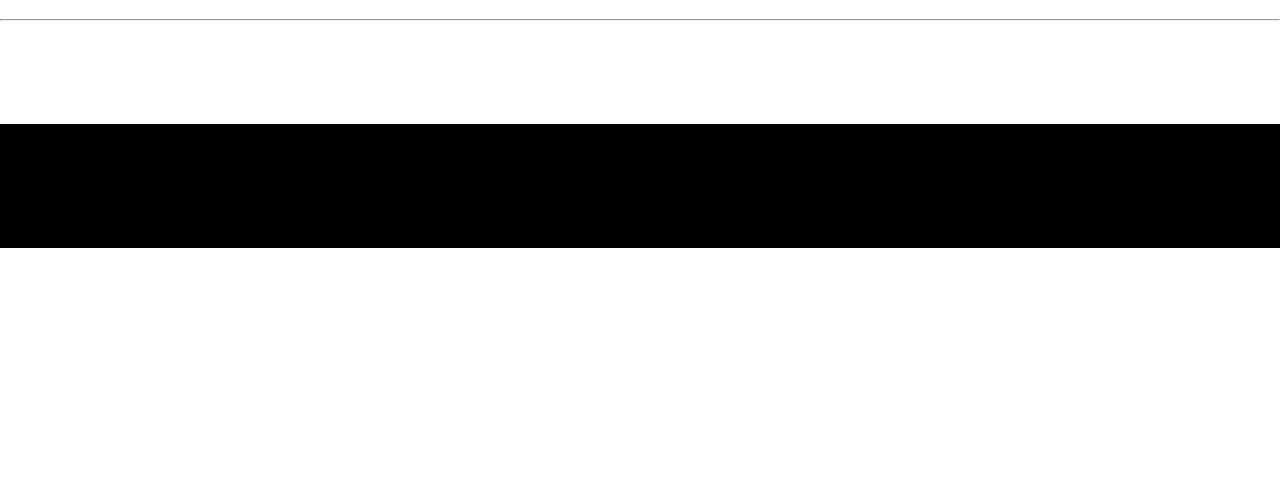
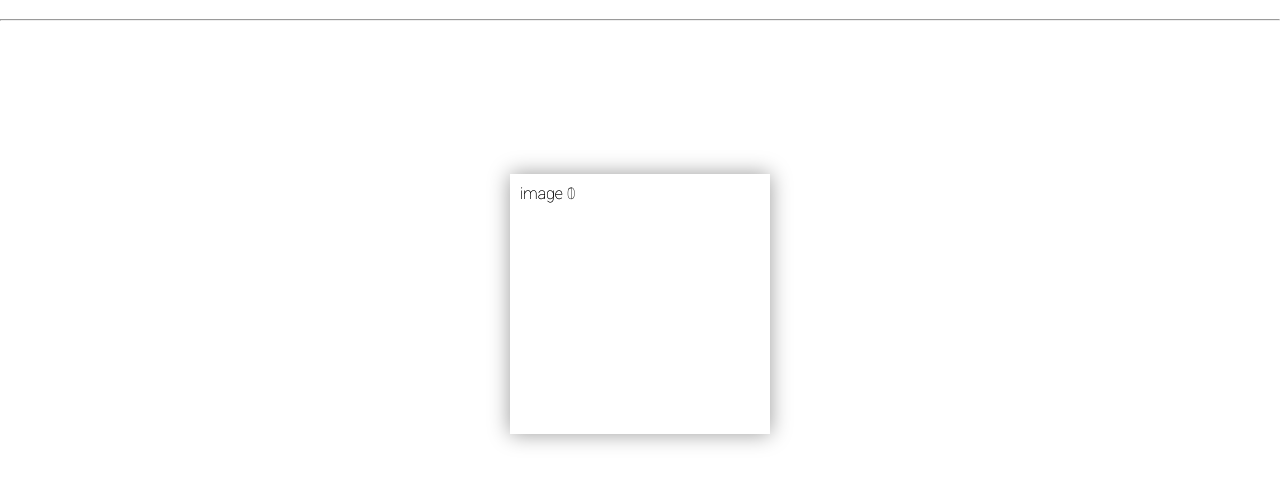
Before and after one commit to PyDever/ysh-server, a Node server app: page / in a window 1280 px wide. Shown: the part 2213-2697 px from the top of the page. Before the commit the page ends 2461 px from the top, so only its background shows below. Run offline with Node 20, Linux system fonts and the light colour scheme; some libraries are stand-ins or nearby versions.

Commit message:
latest update

```diff
--- a/public/styles/index.css
+++ b/public/styles/index.css
@@ -31,6 +31,25 @@ body {
   width: 100%;
       background-image: url("../media/beach.jpg");
 }
+
+
+#slideshow {
+    margin: 50px auto;
+    position: relative;
+    width: 240px;
+    height: 240px;
+    padding: 10px;
+    box-shadow: 0 0 20px rgba(0,0,0,0.4);
+}
+
+#slideshow > div {
+    position: absolute;
+    top: 10px;
+    left: 10px;
+    right: 10px;
+    bottom: 10px;
+}
+
 
 .main-two {
   display: flex;
--- a/views/index.ejs
+++ b/views/index.ejs
@@ -101,13 +101,26 @@
     <hr>
     <br><br><br><br><br>
 
-    <div class="division-bar">
-      <div class="container">
-        <ul>
-          <p>(808)222-3979</p>
-        </ul>
-      </div>
+  <div id="slideshow">
+    <div>
+     image 0
     </div>
+    <div>
+     image 1
+    </div>
+  </div>
+
+  <script type="text/javascript">
+    $("#slideshow > div:gt(0)").hide();
+    setInterval(function() {
+      $('#slideshow > div:first')
+        .fadeOut(1000)
+        .next()
+        .fadeIn(1000)
+        .end()
+        .appendTo('#slideshow');
+    },  3000);
+  </script>
 
   </body>
 </html>
```
